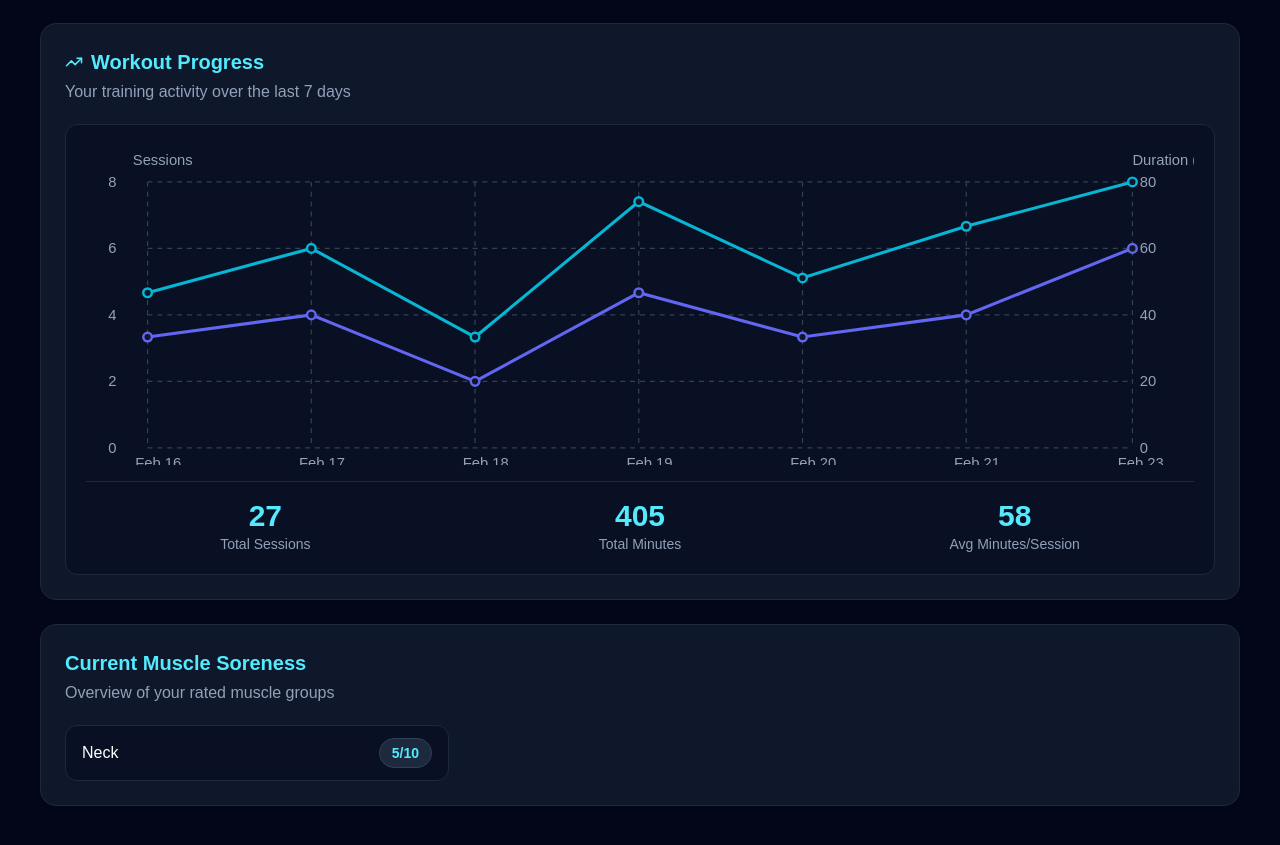
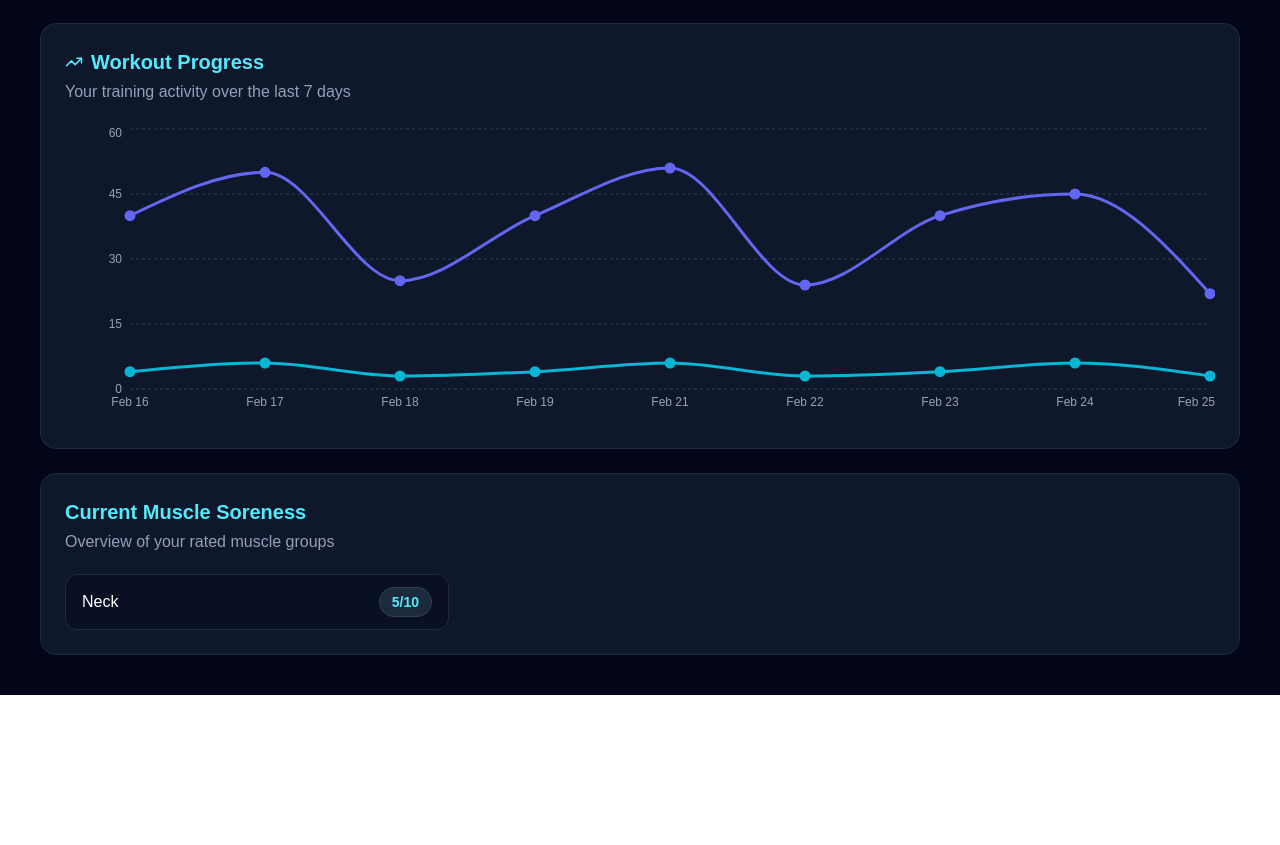
Before and after one commit to ms-sparkle/FreeFuse---Interactive-Video-Controlled-Retail-Automation-System, a Next.js app in the folder P3NewUI/my-next-app/: page /player-dashboard in a window 1280 px wide. Shown: the part 769-1614 px from the top of the page. After the commit the page ends 1464 px from the top, so only its background shows below. Built offline with nearby package versions, Linux system fonts and the light colour scheme.

Commit message:
Added graph interactivity with recharts, data is hardcoded

```diff
--- a/P3NewUI/my-next-app/app/player-dashboard/PlayerDashboard.tsx
+++ b/P3NewUI/my-next-app/app/player-dashboard/PlayerDashboard.tsx
@@ -1,4 +1,20 @@
+"use client";
 import { Activity, CalendarDays, Dumbbell, ShieldCheck, Target, TrendingUp } from 'lucide-react';
+import { LineChart, Line, XAxis, YAxis, CartesianGrid, Tooltip, ResponsiveContainer } from 'recharts';
+
+// placeholder for dynamic data pulling in
+// will need to splice data to most recent 7 days for the graph
+const data = [
+  { day: 'Feb 16', sessions: 4, duration: 40 },
+  { day: 'Feb 17', sessions: 6, duration: 50 },
+  { day: 'Feb 18', sessions: 3, duration: 25 },
+  { day: 'Feb 19', sessions: 4, duration: 40 },
+  { day: 'Feb 21', sessions: 6, duration: 51 },
+  { day: 'Feb 22', sessions: 3, duration: 24 },
+  { day: 'Feb 23', sessions: 4, duration: 40 },
+  { day: 'Feb 24', sessions: 6, duration: 45 },
+  { day: 'Feb 25', sessions: 3, duration: 22 },
+];
 
 const recommendations = [
   {
@@ -96,100 +112,42 @@ export default function PlayerDashboard() {
             Workout Progress
           </h2>
           <p className="text-slate-400 mb-5">Your training activity over the last 7 days</p>
+          <div className="h-[300px] w-full">
+            <ResponsiveContainer width="100%" height="100%">
+              <LineChart data={data}>
+                <CartesianGrid strokeDasharray="3 3" stroke="#334155" vertical={false} />
+                <XAxis
+                  dataKey="day"
+                  stroke="#94a3b8"
+                  fontSize={12}
+                  tickLine={false}
+                  axisLine={false}
+                />
+                <YAxis stroke="#94a3b8" fontSize={12} tickLine={false} axisLine={false} />
 
-          <div className="rounded-xl border border-slate-800 bg-slate-950/40 p-4 md:p-5">
-            <svg viewBox="0 0 900 260" className="w-full h-auto" role="img" aria-label="Workout progress chart">
-              <g stroke="#334155" strokeWidth="1" strokeDasharray="4 4">
-                <line x1="50" y1="30" x2="850" y2="30" />
-                <line x1="50" y1="84" x2="850" y2="84" />
-                <line x1="50" y1="138" x2="850" y2="138" />
-                <line x1="50" y1="192" x2="850" y2="192" />
-                <line x1="50" y1="246" x2="850" y2="246" />
-                <line x1="50" y1="30" x2="50" y2="246" />
-                <line x1="183" y1="30" x2="183" y2="246" />
-                <line x1="316" y1="30" x2="316" y2="246" />
-                <line x1="449" y1="30" x2="449" y2="246" />
-                <line x1="582" y1="30" x2="582" y2="246" />
-                <line x1="715" y1="30" x2="715" y2="246" />
-                <line x1="850" y1="30" x2="850" y2="246" />
-              </g>
+                {/* THIS IS THE HOVER MAGIC */}
+                <Tooltip
+                  contentStyle={{ backgroundColor: '#0f172a', border: '1px solid #1e293b', borderRadius: '8px' }}
+                  itemStyle={{ color: '#06b6d4' }}
+                />
 
-              <polyline
-                fill="none"
-                stroke="#06b6d4"
-                strokeWidth="2.5"
-                points="50,120 183,84 316,156 449,46 582,108 715,66 850,30"
-              />
-              <polyline
-                fill="none"
-                stroke="#6366f1"
-                strokeWidth="2.5"
-                points="50,156 183,138 316,192 449,120 582,156 715,138 850,84"
-              />
-
-              {[
-                [50, 120],
-                [183, 84],
-                [316, 156],
-                [449, 46],
-                [582, 108],
-                [715, 66],
-                [850, 30],
-              ].map(([x, y]) => (
-                <circle key={`sessions-${x}`} cx={x} cy={y} r="3.5" fill="#0f172a" stroke="#06b6d4" strokeWidth="2" />
-              ))}
-              {[
-                [50, 156],
-                [183, 138],
-                [316, 192],
-                [449, 120],
-                [582, 156],
-                [715, 138],
-                [850, 84],
-              ].map(([x, y]) => (
-                <circle key={`duration-${x}`} cx={x} cy={y} r="3.5" fill="#0f172a" stroke="#6366f1" strokeWidth="2" />
-              ))}
-
-              <g fill="#94a3b8" fontSize="12">
-                <text x="18" y="250">0</text>
-                <text x="18" y="196">2</text>
-                <text x="18" y="142">4</text>
-                <text x="18" y="88">6</text>
-                <text x="18" y="34">8</text>
-
-                <text x="856" y="250">0</text>
-                <text x="856" y="196">20</text>
-                <text x="856" y="142">40</text>
-                <text x="856" y="88">60</text>
-                <text x="856" y="34">80</text>
-
-                <text x="38" y="16">Sessions</text>
-                <text x="850" y="16">Duration (min)</text>
-
-                <text x="40" y="262">Feb 16</text>
-                <text x="173" y="262">Feb 17</text>
-                <text x="306" y="262">Feb 18</text>
-                <text x="439" y="262">Feb 19</text>
-                <text x="572" y="262">Feb 20</text>
-                <text x="705" y="262">Feb 21</text>
-                <text x="838" y="262">Feb 23</text>
-              </g>
-            </svg>
-
-            <div className="mt-4 grid grid-cols-1 md:grid-cols-3 gap-4 border-t border-slate-800 pt-4">
-              <div className="text-center">
-                <div className="text-3xl font-semibold text-cyan-300">27</div>
-                <div className="text-sm text-slate-400">Total Sessions</div>
-              </div>
-              <div className="text-center">
-                <div className="text-3xl font-semibold text-cyan-300">405</div>
-                <div className="text-sm text-slate-400">Total Minutes</div>
-              </div>
-              <div className="text-center">
-                <div className="text-3xl font-semibold text-cyan-300">58</div>
-                <div className="text-sm text-slate-400">Avg Minutes/Session</div>
-              </div>
-            </div>
+                <Line
+                  type="monotone"
+                  dataKey="sessions"
+                  stroke="#06b6d4"
+                  strokeWidth={3}
+                  dot={{ r: 4, fill: '#06b6d4' }}
+                  activeDot={{ r: 6, strokeWidth: 0 }}
+                />
+                <Line
+                  type="monotone"
+                  dataKey="duration"
+                  stroke="#6366f1"
+                  strokeWidth={3}
+                  dot={{ r: 4, fill: '#6366f1' }}
+                />
+              </LineChart>
+            </ResponsiveContainer>
           </div>
         </section>
 
--- a/P3NewUI/my-next-app/package.json
+++ b/P3NewUI/my-next-app/package.json
@@ -12,10 +12,11 @@
     "@react-three/drei": "^10.7.7",
     "@react-three/fiber": "^9.5.0",
     "lucide-react": "^0.564.0",
-    "next": "16.1.6",
+    "next": "^16.2.1",
     "react": "19.2.3",
     "react-dom": "19.2.3",
     "react-native-svg": "^15.15.3",
+    "recharts": "^3.8.0",
     "three": "^0.183.1"
   },
   "devDependencies": {
```
Also changed, not shown: 2 other files (tests, documents, lock files or other folders).
